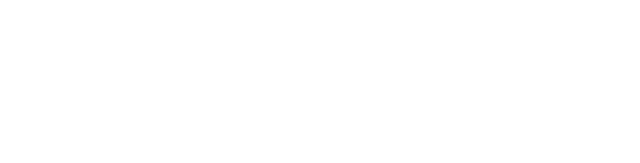
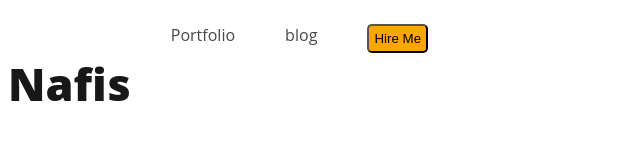
Before and after one commit to MdNafijulHoq/PH-Practice3-Portfolio, a plain HTML site: page index.html in a window 1280 px wide. Shown: the whole page, without its empty margins (0-640 px from the left). Drawn offline with Linux system fonts and the light colour scheme.

Commit message:
third commit

```diff
--- a/index.html
+++ b/index.html
@@ -4,10 +4,18 @@
     <meta charset="UTF-8">
     <meta name="viewport" content="width=device-width, initial-scale=1.0">
     <title>Web Developer Portfolio</title>
+    <link rel="stylesheet" href="styles/portfolio.css">
 </head>
 <body>
     <header>
-
+        <nav>
+            <h3 class="nav-title">Naf<span class="text-primary">i</span>s</h3>
+            <ul>
+                <li><a href="#">Portfolio</a></li>
+                <li><a href="#">blog</a></li>
+                <li><button class="btn-primary">Hire Me</button></li>
+            </ul>
+        </nav>
     </header>
     <main>
 
--- /dev/null
+++ b/styles/portfolio.css
@@ -0,0 +1,32 @@
+body{
+font-family: 'Open Sans', sans-serif;
+}
+.text-primary{
+    color: orange;
+}
+.btn-primary{
+    background: orange;
+    border-radius: 5px;
+    padding: 5px;
+}
+/* nav related style */
+nav{
+    display: flex;
+}
+.nav-title{
+    color: #181818;
+    font-size: 45px;
+    font-weight: 800;
+}
+
+nav > ul{
+    display: flex;
+}
+nav li{
+    list-style: none;
+    margin-right: 50px;
+}
+nav li a{
+    text-decoration: none;
+    color: #474747;
+}
```
